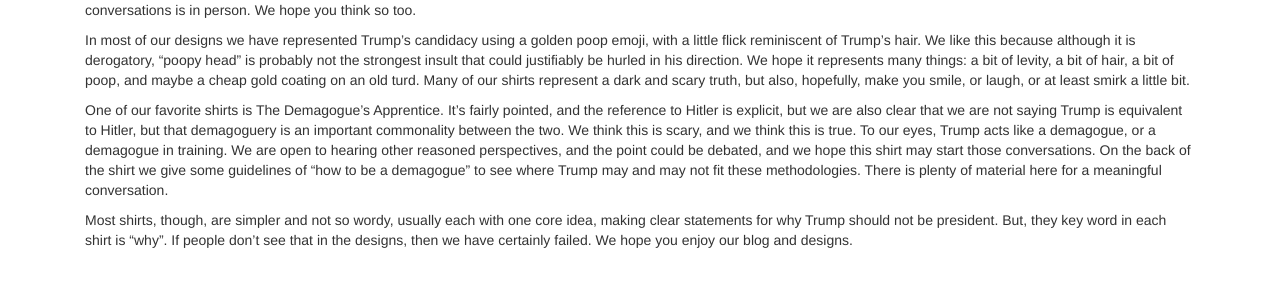
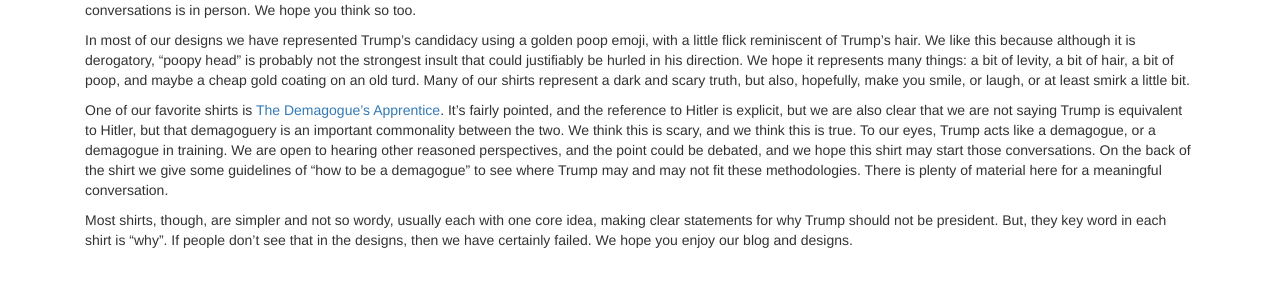
Before and after one commit to pyriotous/pyriotous.github.io, a Jekyll site: the page built from _posts/2016-09-10-our-goals.md, in a window 1280 px wide. Shown: the part 310-597 px from the top of the page. Built offline with Jekyll 4.4.1, drawn with Linux system fonts in a browser that asks for light colours; nearby versions of some CDN libraries; part of the change alters nothing that is shown.

```diff
--- a/_posts/2016-09-10-our-goals.md
+++ b/_posts/2016-09-10-our-goals.md
@@ -10,6 +10,6 @@ Inspired by that experience, we asked ourselves how we could broaden our approac
 
 In most of our designs we have represented Trump's candidacy using a golden poop emoji, with a little flick reminiscent of Trump's hair.  We like this because although it is derogatory, "poopy head" is probably not the strongest insult that could justifiably be hurled in his direction.  We hope it represents many things: a bit of levity, a bit of hair, a bit of poop, and maybe a cheap gold coating on an old turd.  Many of our shirts represent a dark and scary truth, but also, hopefully, make you smile, or laugh, or at least smirk a little bit.
 
-One of our favorite shirts is The Demagogue's Apprentice.  It's fairly pointed, and the reference to Hitler is explicit, but we are also clear that we are not saying Trump is equivalent to Hitler, but that demagoguery is an important commonality between the two.  We think this is scary, and we think this is true. To our eyes, Trump acts like a demagogue, or a demagogue in training.  We are open to hearing other reasoned perspectives, and the point could be debated, and we hope this shirt may start those conversations.  On the back of the shirt we give some guidelines of "how to be a demagogue" to see where Trump may and may not fit these methodologies.  There is plenty of material here for a meaningful conversation.
+One of our favorite shirts is [The Demagogue's Apprentice](http://www.pyriotous.com/tshirts/#apprentice01).  It's fairly pointed, and the reference to Hitler is explicit, but we are also clear that we are not saying Trump is equivalent to Hitler, but that demagoguery is an important commonality between the two.  We think this is scary, and we think this is true. To our eyes, Trump acts like a demagogue, or a demagogue in training.  We are open to hearing other reasoned perspectives, and the point could be debated, and we hope this shirt may start those conversations.  On the back of the shirt we give some guidelines of "how to be a demagogue" to see where Trump may and may not fit these methodologies.  There is plenty of material here for a meaningful conversation.
 
 Most shirts, though, are simpler and not so wordy, usually each with one core idea, making clear statements for why Trump should not be president.  But, they key word in each shirt is "why".  If people don't see that in the designs, then we have certainly failed.  We hope you enjoy our blog and designs.
```
